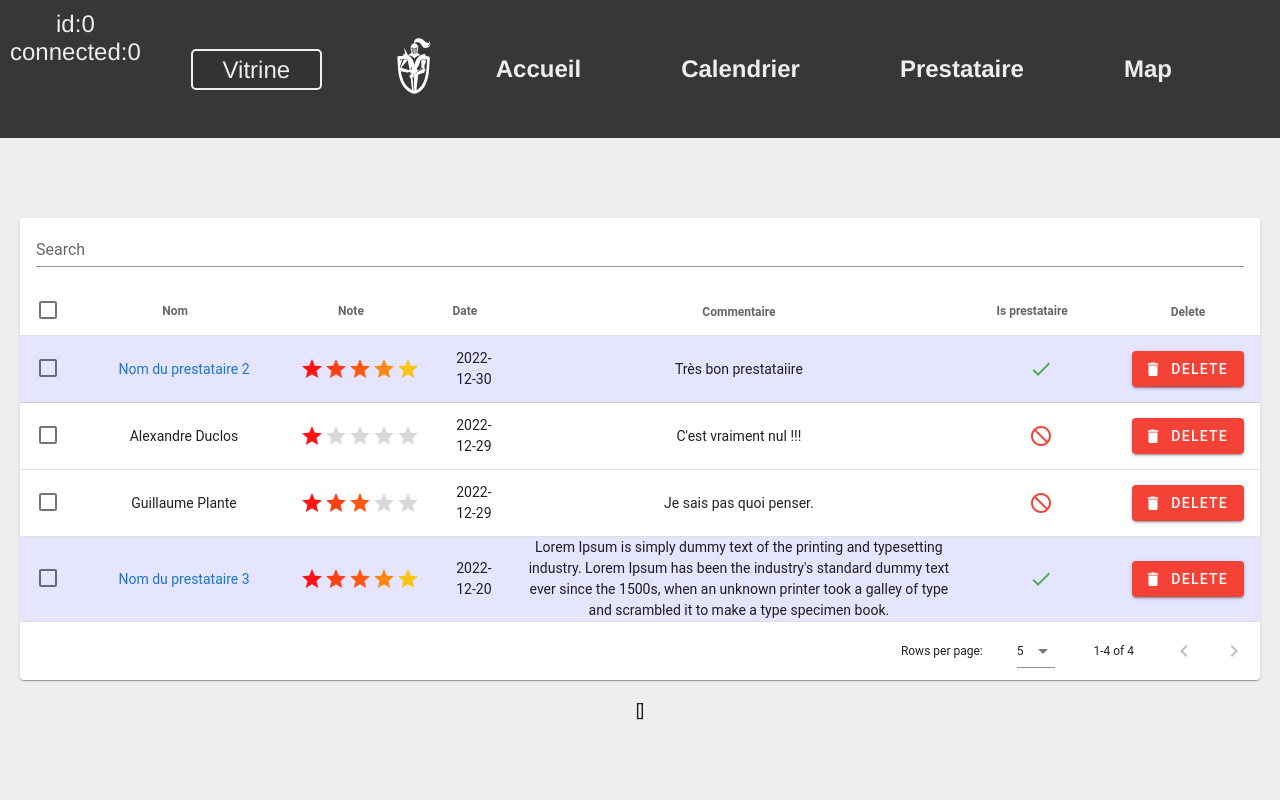
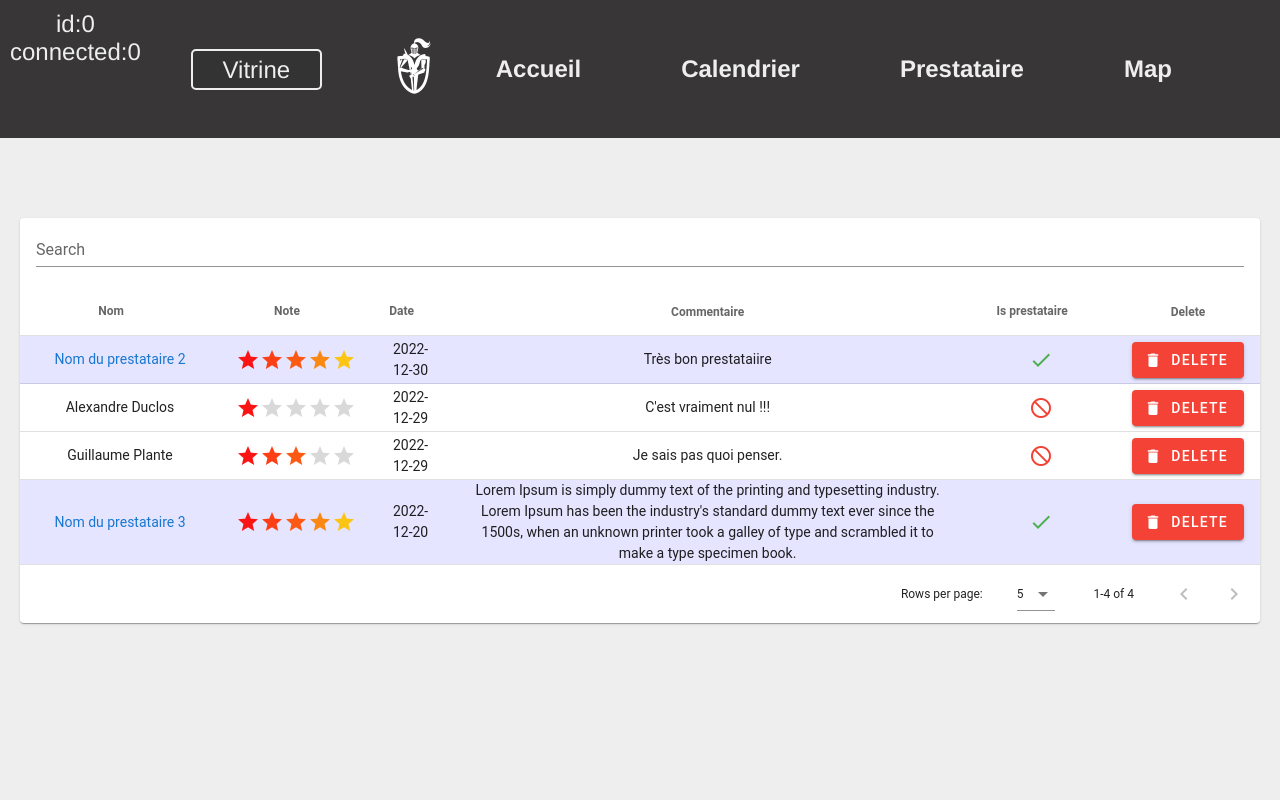
Before and after one commit to ThomasG1raud/saes3_vue, a Vue app: page /admin/guestbook in a window 1280 px wide. Shown: the top 800 px of the page. Built offline with nearby package versions, Linux system fonts and the light colour scheme; the HTML template or start-up script is replaced by a standard one.

Commit message:
Correction style in AdminGuestbookView.vue

```diff
--- a/src/components/admin/AdminGuestbookView.vue
+++ b/src/components/admin/AdminGuestbookView.vue
@@ -2,8 +2,6 @@
   <v-app id="guestbook">
     <!--    todo le syle d'un élément fait que : "min-height: 100vh;" donc il y a du blanc apres le tableau quand il est trop petit--->
     <v-data-table v-if="curentComments.length"
-                  v-model="selected"
-                  show-select
                   :headers="headers"
                   :items="curentComments"
                   :items-per-page="5"
@@ -23,11 +21,6 @@
 
       <template v-slot:item="{ item }">
         <tr :class="item.idComptePost ? 'prestataire' : ''">
-          <td>
-            <v-checkbox
-                :value="item.id"
-            ></v-checkbox>
-          </td>
           <td class="name" v-if="!item.idComptePost">{{ item.name }}</td>
           <td class="name" v-else>
             <router-link class="underline" :to="'/admin/prestataire/'+item.idComptePost">
@@ -95,7 +88,6 @@ export default {
   },
   data: () => ({
     search: '',
-    selected: [],
     // headers props
     headers: [
       {
```
